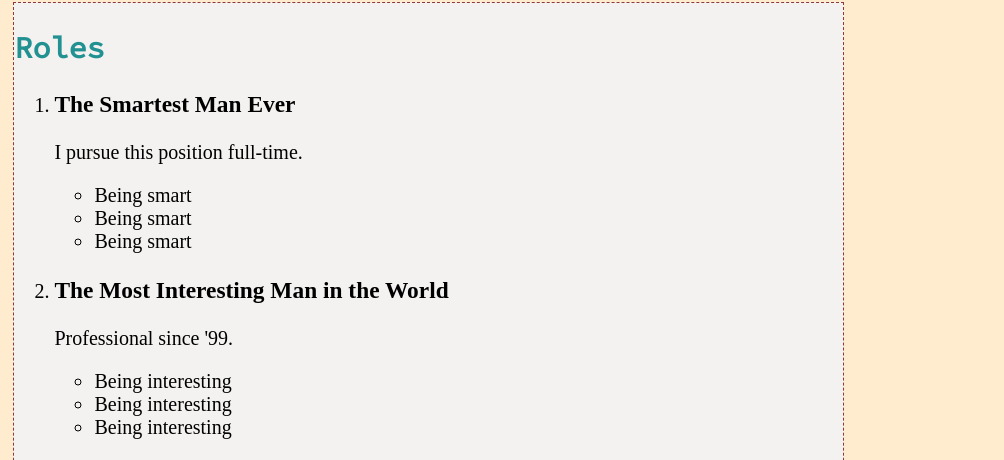
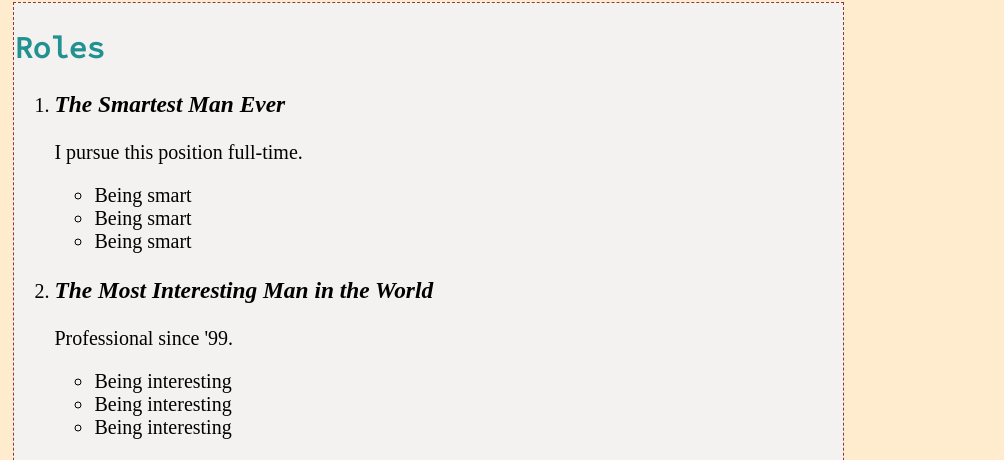
Before and after one commit to JonathanYeldell/JonathanYeldell.github.io, a plain HTML site: page asst-1/index.html in a window 1280 px wide. Shown: the part 129-589 px from the top of the page, 276-1280 px from the left. Drawn offline with Linux system fonts and the light colour scheme.

Commit message:
Update style.css

```diff
--- a/asst-1/style.css
+++ b/asst-1/style.css
@@ -1,13 +1,9 @@
-
 
 html, body {
   margin: 0;
   padding: 0;
   background-color: blanchedalmond;
 }
-
-li div { font-weight: normal; }
-
 
 .header {
   display: flex;
@@ -92,6 +88,10 @@ color:black;
 
 }
 
+/* .information p{
+  font-style: italic;
+} */
+
 @media screen and (max-width: 1000px){
 
 .body_picture{
@@ -108,3 +108,8 @@ color:black;
   flex-direction: column;
 }
 }
+
+ h3{
+  font-style: italic;
+
+}
```
